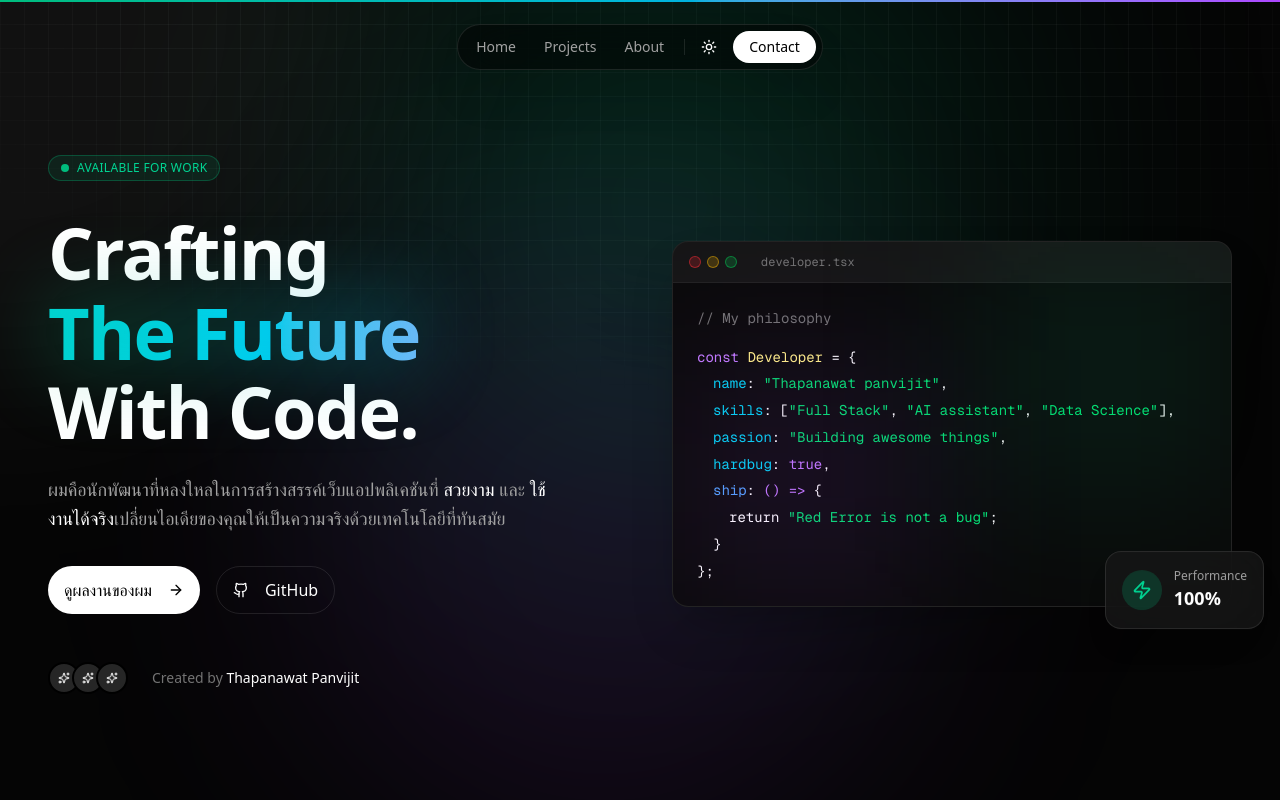
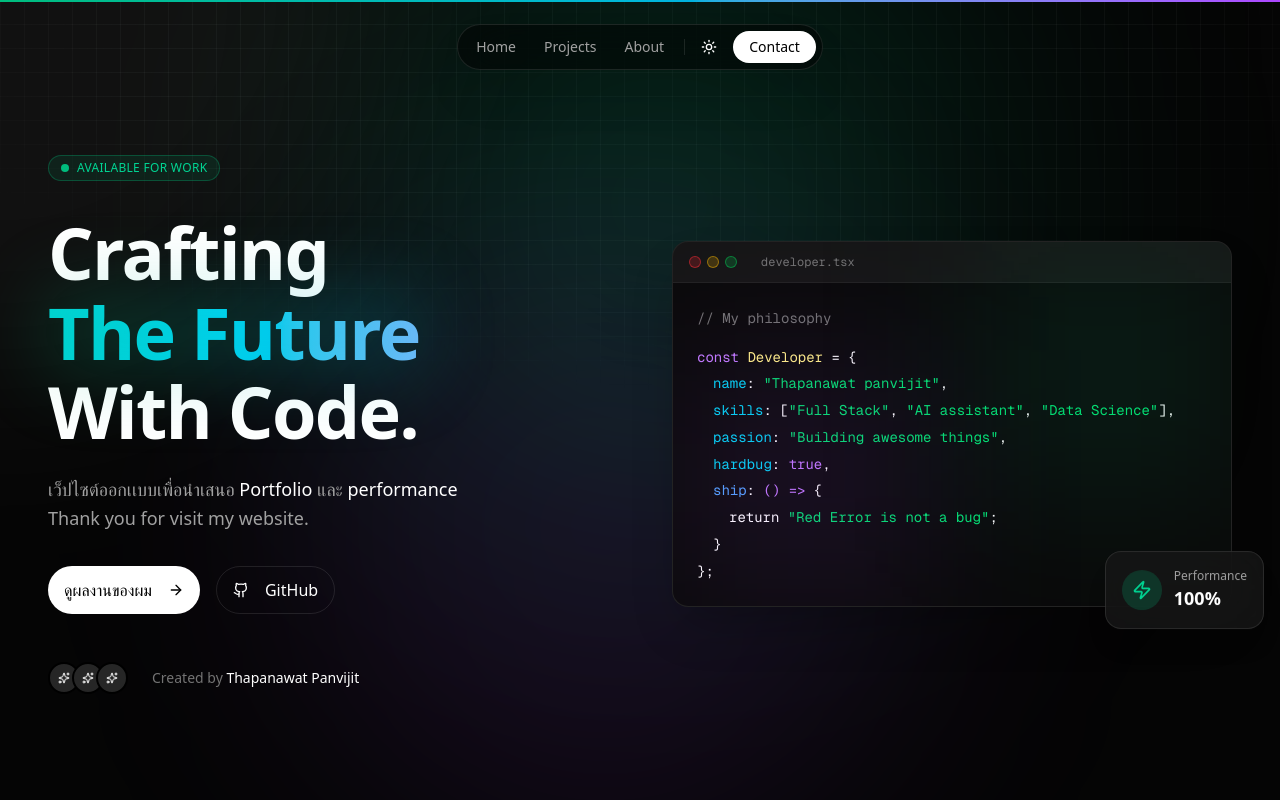
Before and after one commit to WhitRose37/Myportfolio, a Next.js app in the folder my-portfolio/: page / in a window 1280 px wide. Shown: the top 800 px of the page. Built offline with nearby package versions, Linux system fonts and the light colour scheme.

Commit message:
fix main html

```diff
--- a/my-portfolio/app/portfolio_it_neon_code_theme_th.jsx
+++ b/my-portfolio/app/portfolio_it_neon_code_theme_th.jsx
@@ -373,8 +373,9 @@ export default function Portfolio() {
             </h1>
 
             <p className="text-lg text-neutral-400 max-w-lg leading-relaxed mb-8">
-              ผมคือนักพัฒนาที่หลงใหลในการสร้างสรรค์เว็บแอปพลิเคชันที่ <span className="text-white font-medium">สวยงาม</span> และ <span className="text-white font-medium">ใช้งานได้จริง</span>
-              เปลี่ยนไอเดียของคุณให้เป็นความจริงด้วยเทคโนโลยีที่ทันสมัย
+              เว็ปไซต์ออกเเบบเพื่อนำเสนอ <span className="text-white font-medium">Portfolio</span> และ <span className="text-white font-medium">performance</span>
+              <br />
+              Thank you for visit my website.
             </p>
             <div className="flex flex-wrap gap-4">
               <Button size="lg" className="rounded-full h-12 px-8 bg-white text-black hover:bg-neutral-200 text-base font-medium">
```
